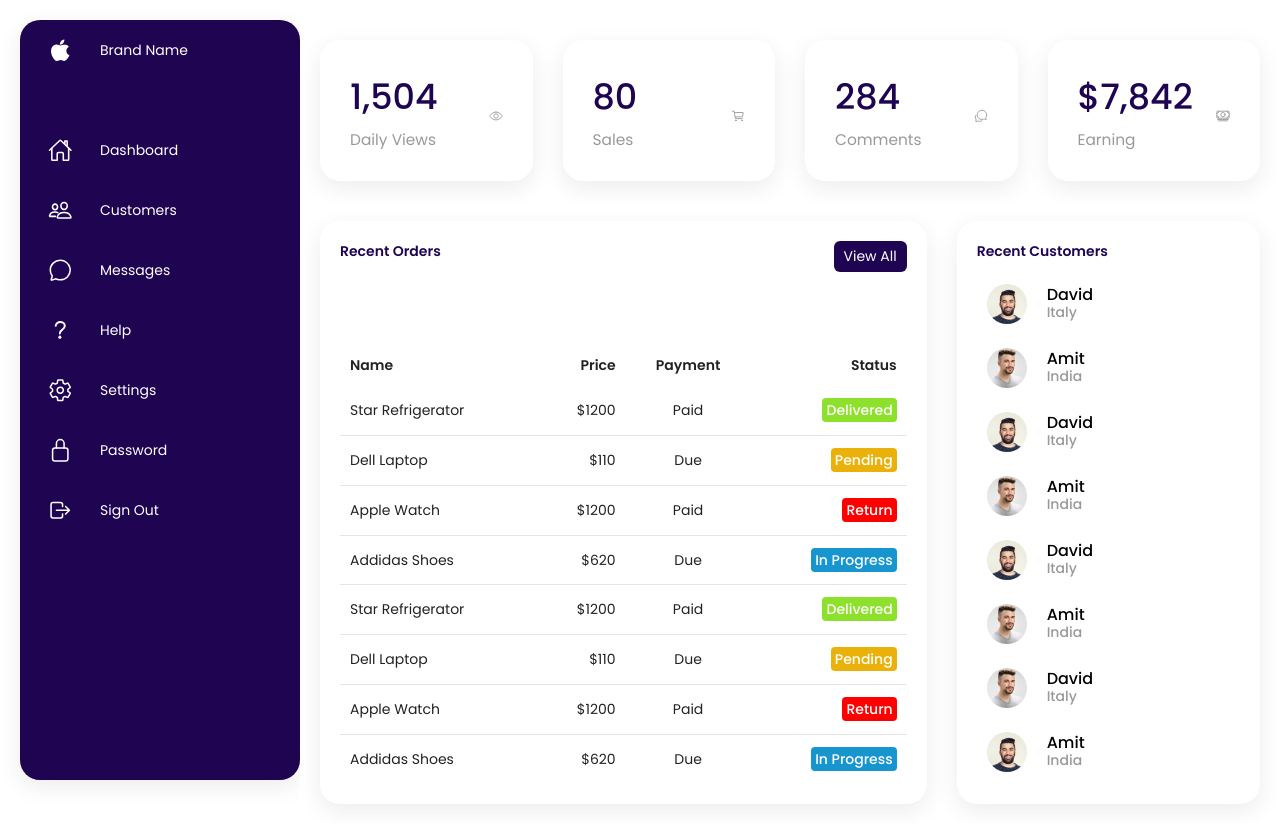
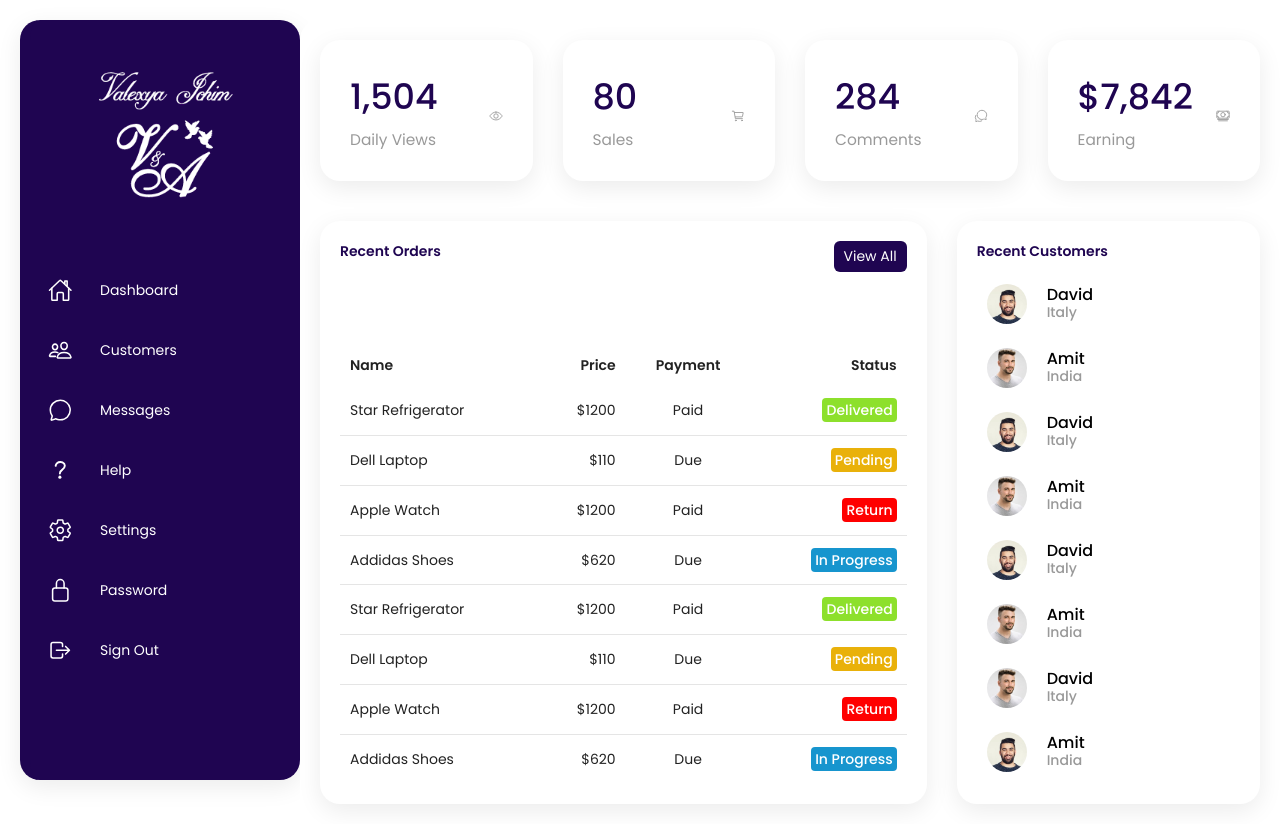
Before and after one commit to cata12p/valexya, a Django app: page / in a window 1280 px wide. Run offline with Django 3.2, Linux system fonts and the light colour scheme.

Commit message:
Updated project

```diff
--- a/static/assets/css/style.css
+++ b/static/assets/css/style.css
@@ -28,6 +28,13 @@ body {
   position: relative;
   width: 100%;
   height: 95vh;
+}
+
+.logo {
+  filter: brightness(100);
+  width: 150px;
+  display: block; /* Face imaginea un element de tip block */
+  margin: 40px auto;
 }
 
 /* =============== Navigation ================ */
@@ -68,7 +75,7 @@ body {
 }
 
 .navigation ul li:nth-child(1) {
-  margin-bottom: 40px;
+  margin-top: 240px;
   pointer-events: none;
 }
 
@@ -137,10 +144,11 @@ body {
 
 /* ===================== Main ===================== */
 .main {
+  border-radius: 20px;;
   position: absolute;
   width: calc(100% - 300px);
   left: 300px;
-  min-height: 100vh;
+  min-height: 95vh;
   background: var(--white);
   transition: 0.5s;
 }
--- a/templates/index.html
+++ b/templates/index.html
@@ -17,16 +17,8 @@
     <!-- =============== Navigation ================ -->
     <div class="container">
         <div class="navigation">
+            <img class="logo" src="{% static imgs %}logo.png" />
             <ul>
-                <li>
-                    <a href="#">
-                        <span class="icon">
-                            <ion-icon name="logo-apple"></ion-icon>
-                        </span>
-                        <span class="title">Brand Name</span>
-                    </a>
-                </li>
-
                 <li>
                     <a href="#">
                         <span class="icon">
```
Also changed, not shown: static/assets/imgs/logo.png (added).
